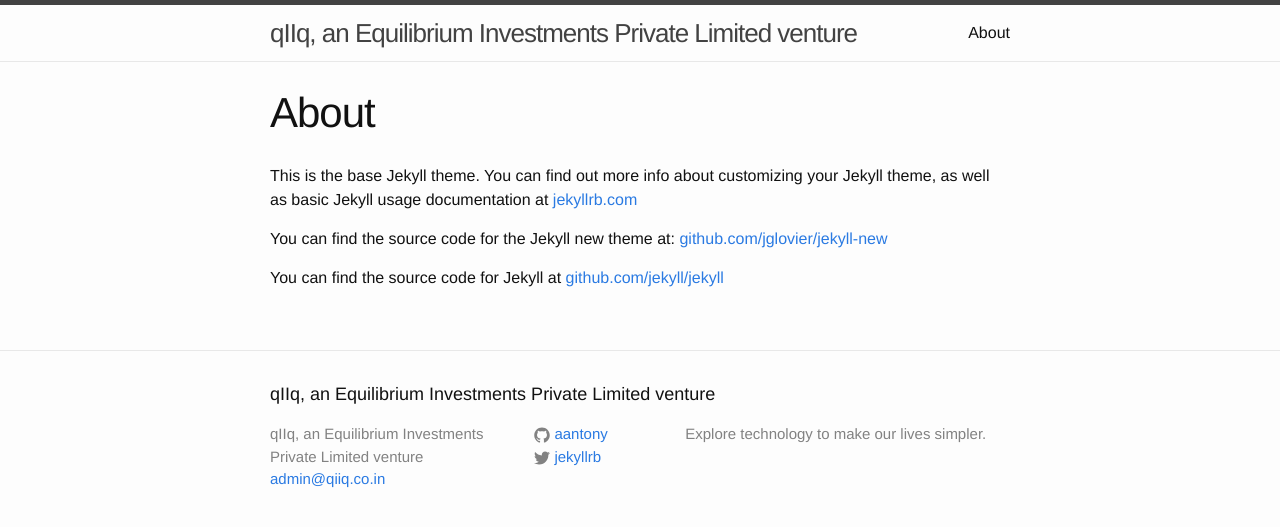
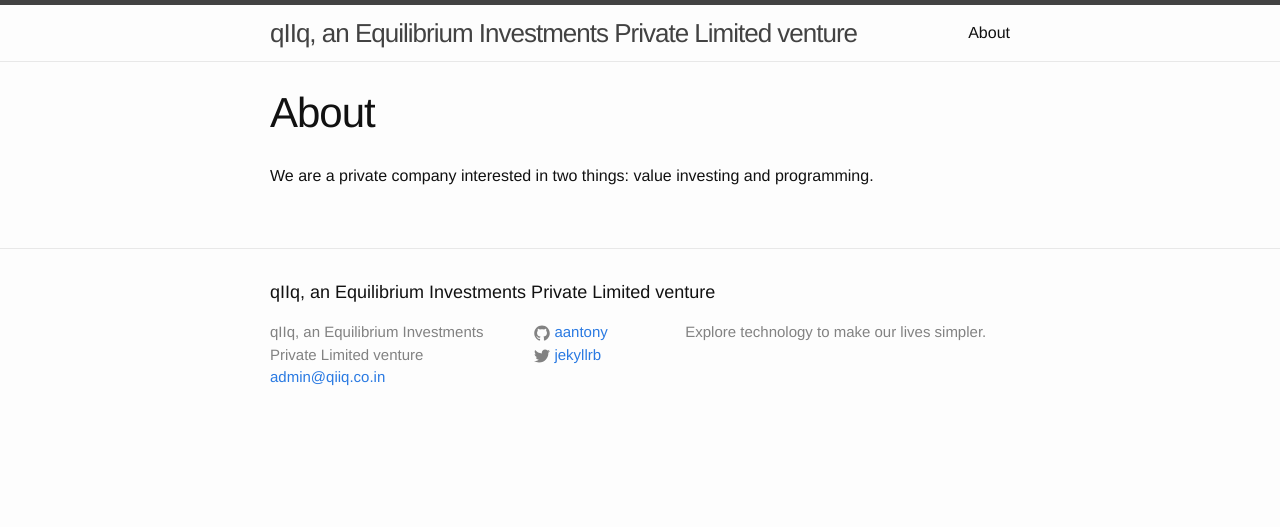
Before and after one commit to qiiq/qiiq.github.io, a Jekyll site: the page built from about.md, in a window 1280 px wide. Shown: the top 527 px of the page. Built offline with Jekyll 4.4.1, drawn with Linux system fonts in a browser that asks for light colours.

Commit message:
changed about.md

```diff
--- a/about.md
+++ b/about.md
@@ -4,8 +4,4 @@ title: About
 permalink: /about/
 ---
 
-This is the base Jekyll theme. You can find out more info about customizing your Jekyll theme, as well as basic Jekyll usage documentation at [jekyllrb.com](http://jekyllrb.com/)
-
-You can find the source code for the Jekyll new theme at: [github.com/jglovier/jekyll-new](https://github.com/jglovier/jekyll-new)
-
-You can find the source code for Jekyll at [github.com/jekyll/jekyll](https://github.com/jekyll/jekyll)
+We are a private company interested in two things: value investing and programming.
```
Also changed, not shown: css/about.md (deleted, +0 -1 lines).
